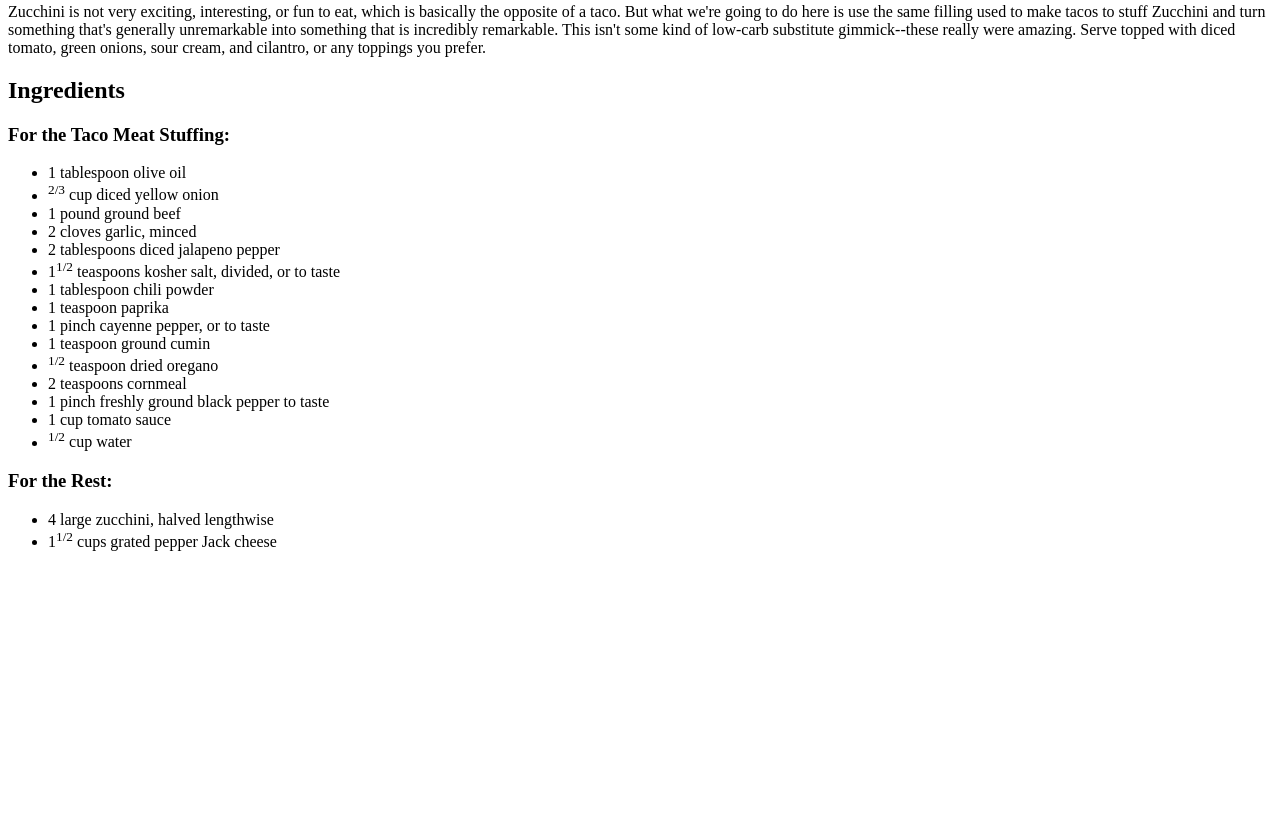
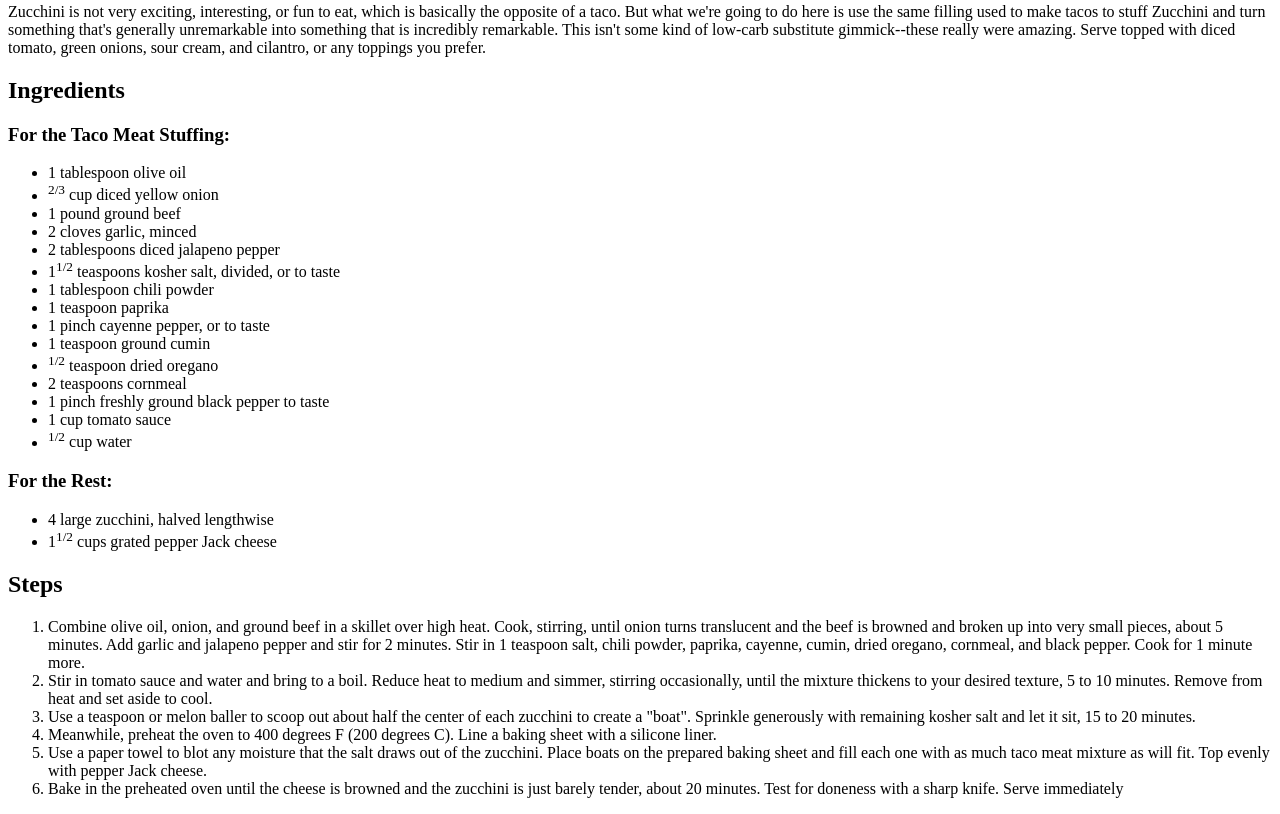
Before and after one commit to daydreamingprince/odin-recipes-old, a plain HTML site: page recipes/zucchini-boats.html in a window 1280 px wide. Shown: the part 662-1476 px from the top of the page. Before the commit the page ends 1229 px from the top, so only its background shows below. Drawn offline with Linux system fonts and the light colour scheme.

Commit message:
Add steps for zucchini-boats.html

```diff
--- a/recipes/zucchini-boats.html
+++ b/recipes/zucchini-boats.html
@@ -37,5 +37,15 @@
         <li>4 large zucchini, halved lengthwise</li>
         <li>1<sup>1/2</sup> cups grated pepper Jack cheese</li>
     </ul>
+
+    <h2>Steps</h2>
+    <ol>
+        <li>Combine olive oil, onion, and ground beef in a skillet over high heat. Cook, stirring, until onion turns translucent and the beef is browned and broken up into very small pieces, about 5 minutes. Add garlic and jalapeno pepper and stir for 2 minutes. Stir in 1 teaspoon salt, chili powder, paprika, cayenne, cumin, dried oregano, cornmeal, and black pepper. Cook for 1 minute more.</li>
+        <li>Stir in tomato sauce and water and bring to a boil. Reduce heat to medium and simmer, stirring occasionally, until the mixture thickens to your desired texture, 5 to 10 minutes. Remove from heat and set aside to cool.</li>
+        <li>Use a teaspoon or melon baller to scoop out about half the center of each zucchini to create a "boat". Sprinkle generously with remaining kosher salt and let it sit, 15 to 20 minutes.</li>
+        <li>Meanwhile, preheat the oven to 400 degrees F (200 degrees C). Line a baking sheet with a silicone liner.</li>
+        <li>Use a paper towel to blot any moisture that the salt draws out of the zucchini. Place boats on the prepared baking sheet and fill each one with as much taco meat mixture as will fit. Top evenly with pepper Jack cheese.</li>
+        <li>Bake in the preheated oven until the cheese is browned and the zucchini is just barely tender, about 20 minutes. Test for doneness with a sharp knife. Serve immediately</li>
+    </ol>
 </body>
 </html>
```
